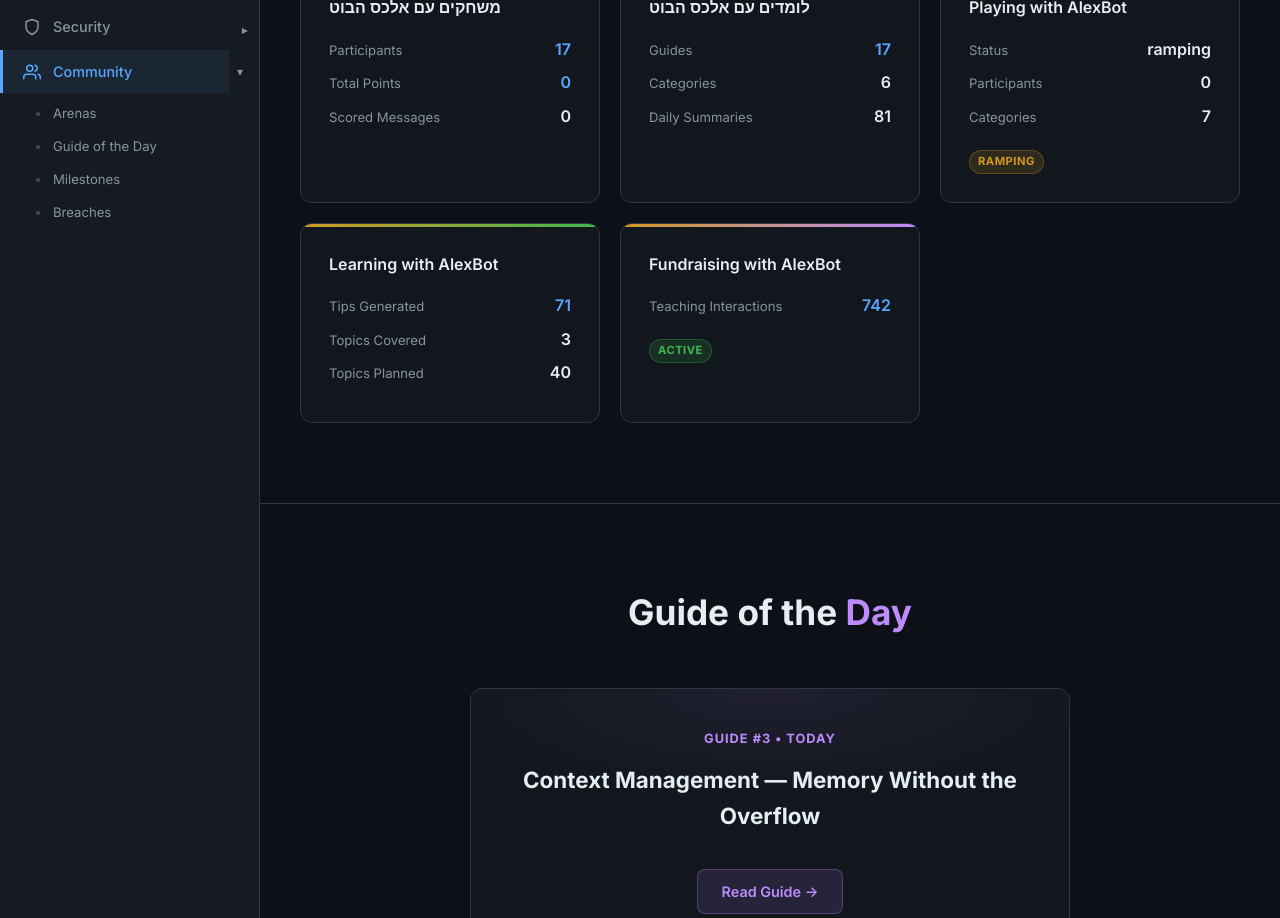
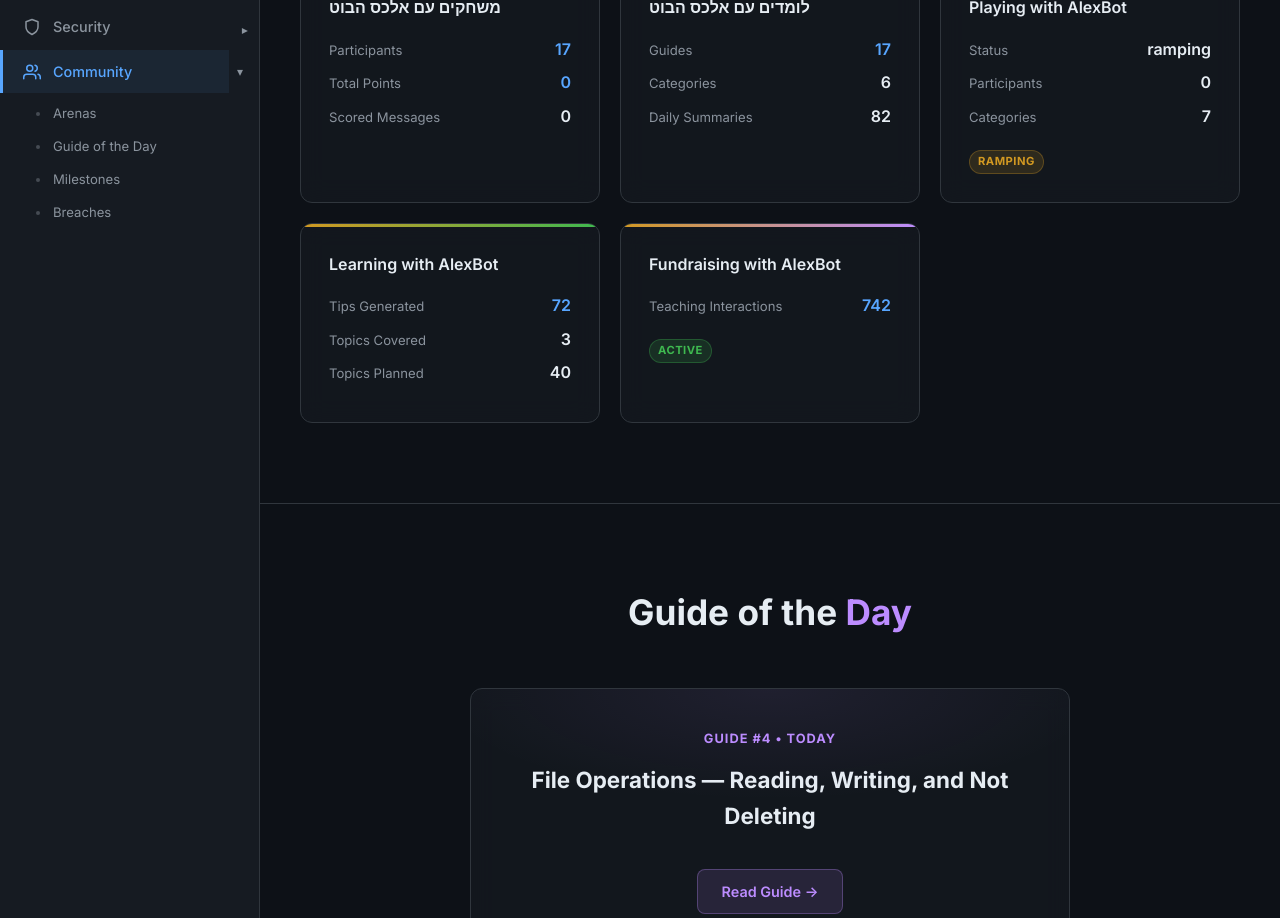
Before and after one commit to alexliv1234/alexbot-public, a Jekyll site: the page built from docs/community.html, in a window 1280 px wide and 1400 px high, scrolled down 450 px. Shown: the part 154-1072 px from the top of the window. Built offline with Jekyll 4.4.1, drawn with Linux system fonts in a browser that asks for light colours; some of the changed text lies outside the part shown.

Commit message:
📊 Auto-update community stats (2026-05-27_05-00)
Hebrew Playing: 17 players /  pts
Guides: 17 published | International: 0 playing

```diff
--- a/docs/assets/groups-data.json
+++ b/docs/assets/groups-data.json
@@ -1,6 +1,6 @@
 {
-  "lastUpdated": "2026-05-26",
-  "timestamp": "2026-05-26T17:02Z",
+  "lastUpdated": "2026-05-27",
+  "timestamp": "2026-05-27T02:00Z",
   "hebrewPlaying": {
     "name": "משחקים עם אלכס הבוט",
     "participants": 17,
@@ -12,7 +12,7 @@
     "name": "לומדים עם אלכס הבוט",
     "guides": 17,
     "categories": 6,
-    "dailySummaries": 81,
+    "dailySummaries": 82,
     "qaExchanges": 3
   },
   "intlPlaying": {
@@ -23,7 +23,7 @@
   },
   "intlLearning": {
     "name": "Learning with AlexBot",
-    "tipsGenerated": 71,
+    "tipsGenerated": 72,
     "topicsCovered": 3,
     "topicsPlanned": 40,
     "deliveryFailures": 2
@@ -53,9 +53,9 @@
     }
   ],
   "guideOfTheDay": {
-    "num": 3,
-    "title": "Context Management — Memory Without the Overflow",
-    "slug": "03-context-management"
+    "num": 4,
+    "title": "File Operations — Reading, Writing, and Not Deleting",
+    "slug": "04-file-operations"
   },
   "communityMilestones": [
     {
```
